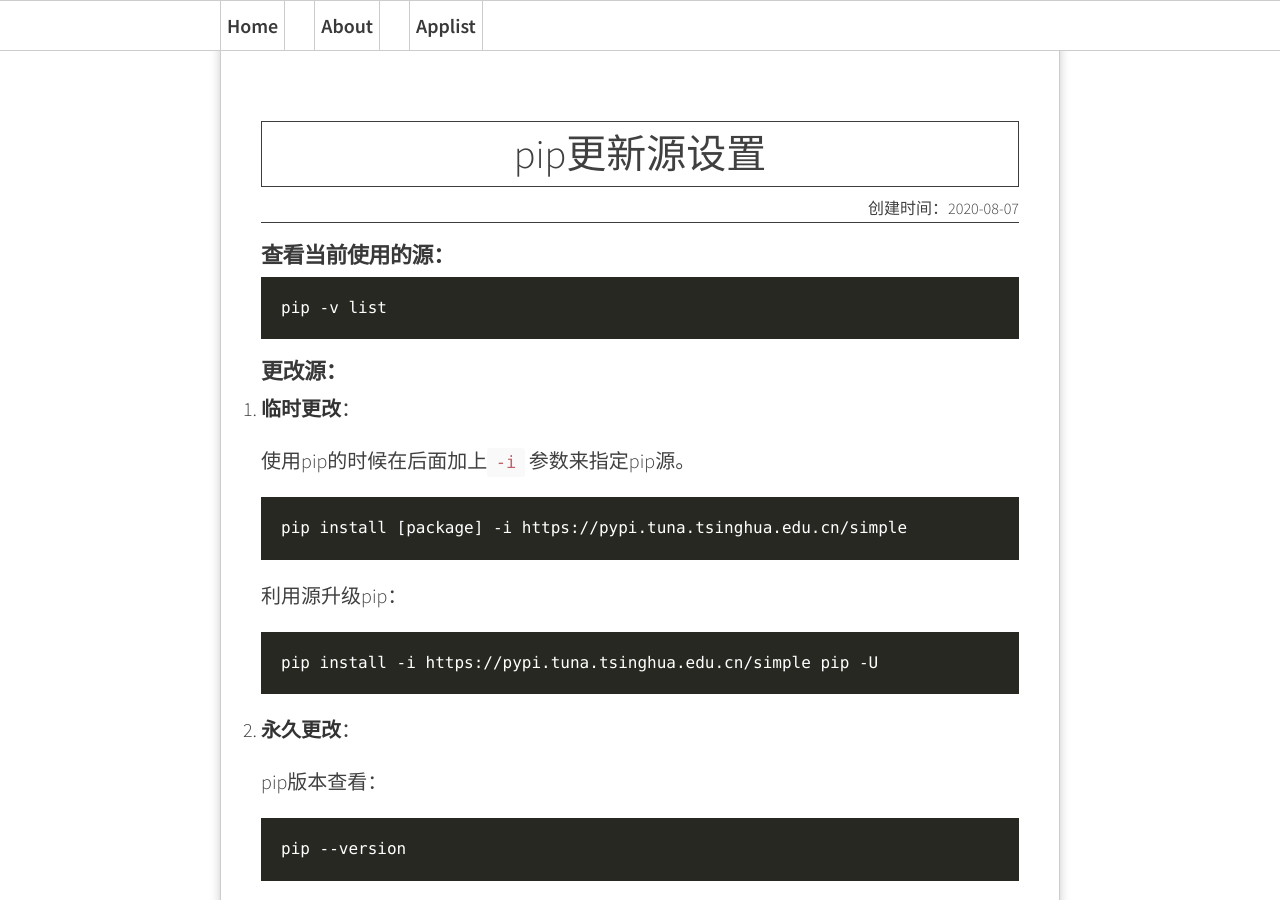
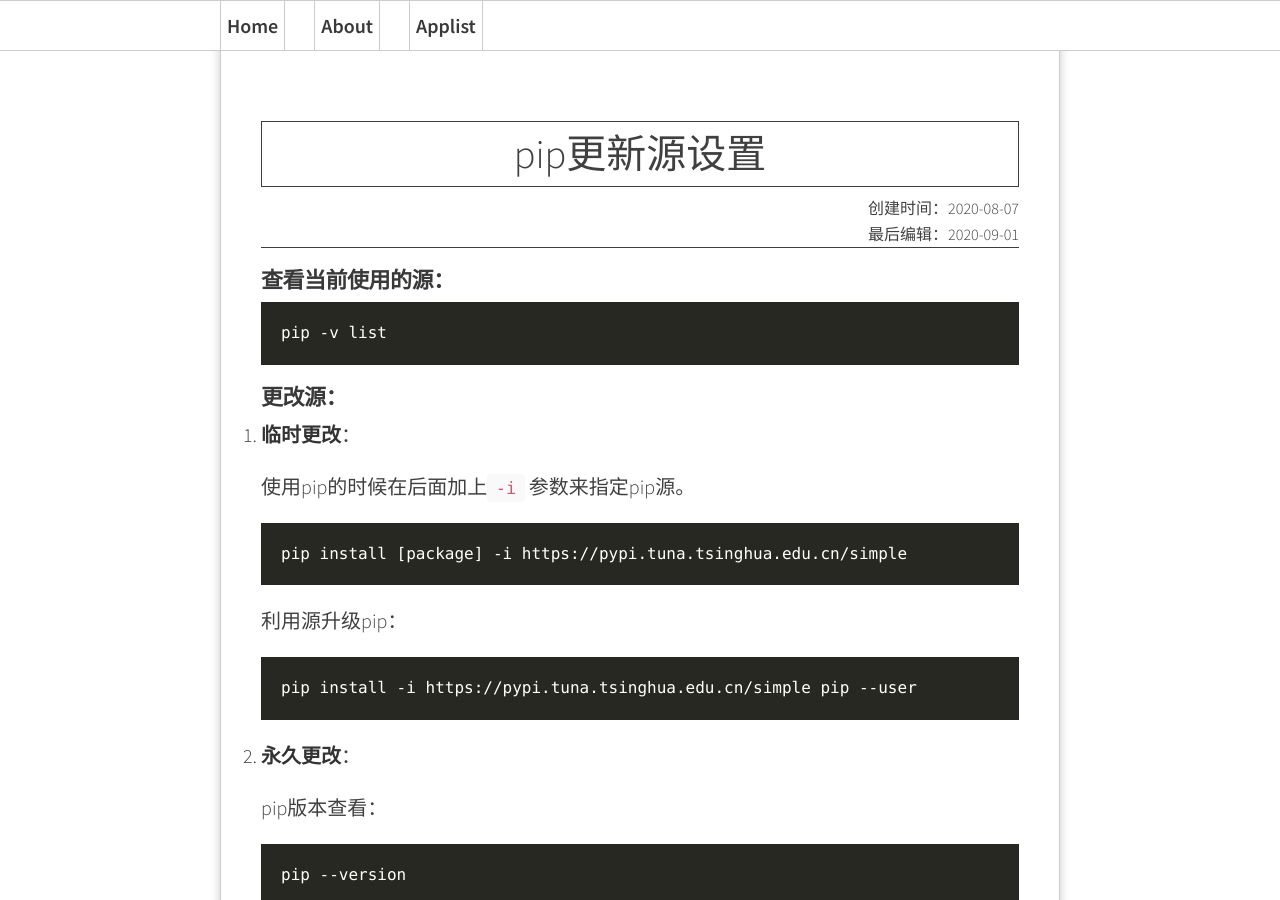
Before and after one commit to Melody-of-Oblivion/Melody-of-Oblivion.github.io, a Jekyll site: the page built from _posts/2020-08-07-pipset.md, in a window 1280 px wide and 900 px high. Built offline with Jekyll 4.4.1, drawn with Linux system fonts in a browser that asks for light colours.

Commit message:
Update 2020-08-07-pipset.md

````diff
--- a/_posts/2020-08-07-pipset.md
+++ b/_posts/2020-08-07-pipset.md
@@ -1,5 +1,6 @@
 ---
 title: pip更新源设置
+editdate: 2020-09-01
 ---
 
 ### 查看当前使用的源：
@@ -21,7 +22,7 @@ pip -v list
    利用源升级pip：
 
    ```
-   pip install -i https://pypi.tuna.tsinghua.edu.cn/simple pip -U
+   pip install -i https://pypi.tuna.tsinghua.edu.cn/simple pip --user
    ```
 
 2. **永久更改**：
````
